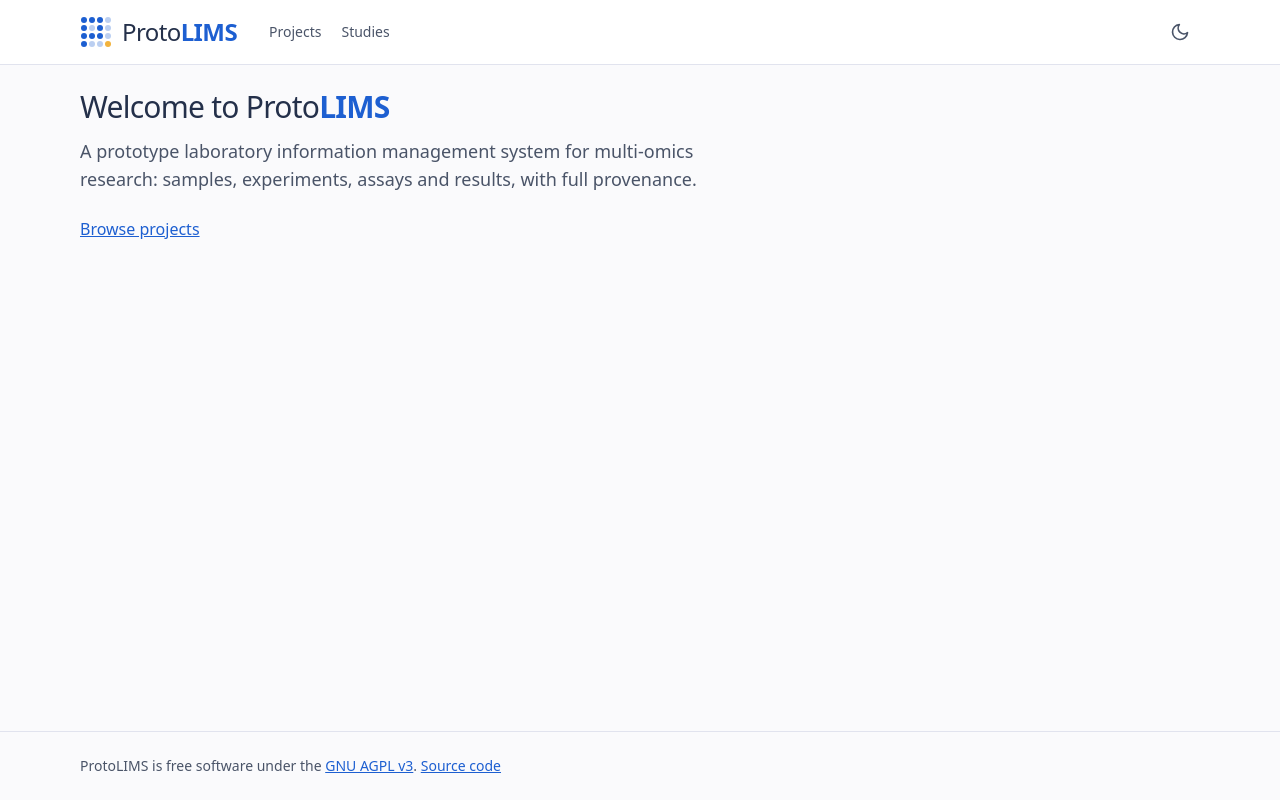
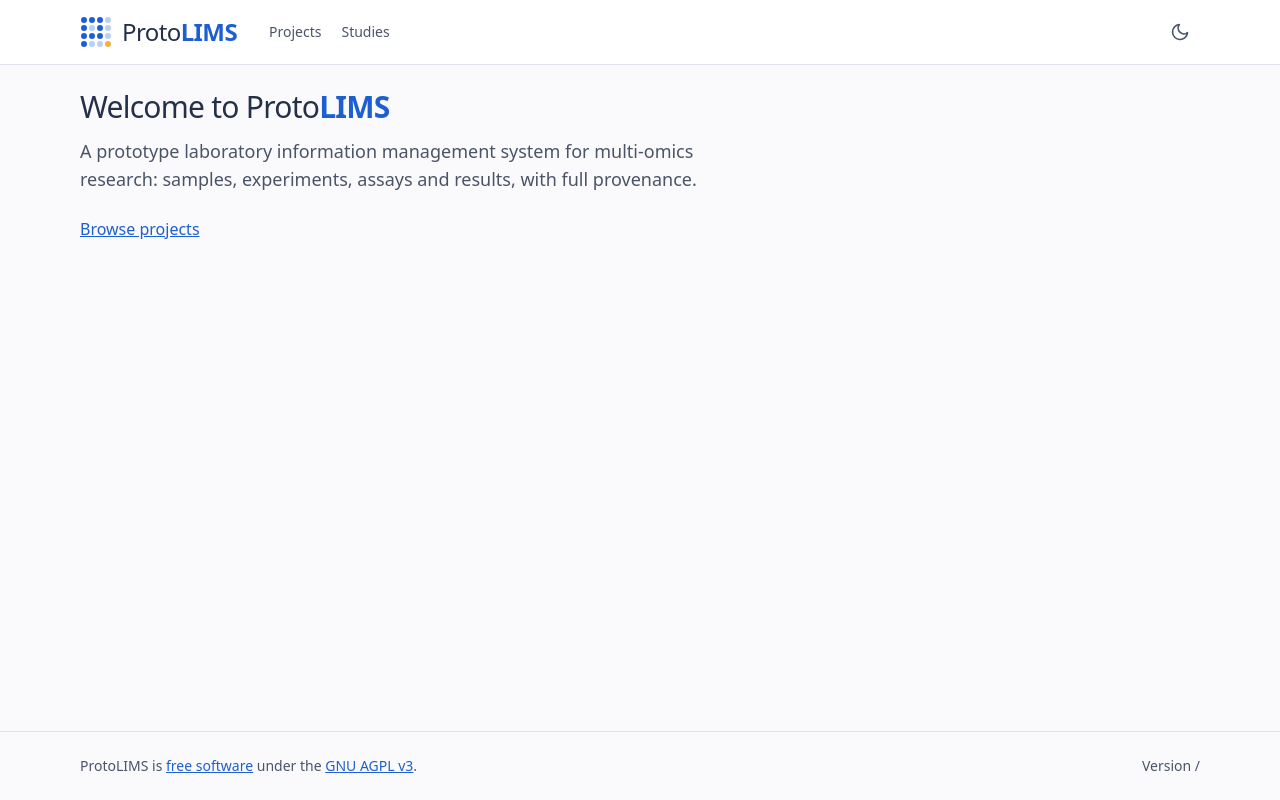
Before and after one commit to leehart3000/protolims, a React (Vite) app in the folder frontend/: page / in a window 1280 px wide. Built offline with nearby package versions, Linux system fonts and the light colour scheme; what openapi-fetch would draw is missing.

Commit message:
feat(frontend): show the version and commit in the footer, and link "free software" to the source

```diff
--- a/frontend/src/App.tsx
+++ b/frontend/src/App.tsx
@@ -53,21 +53,27 @@ export default function App() {
       </main>
 
       <footer className="border-t border-line">
-        <div className="mx-auto max-w-6xl px-4 py-6 text-sm text-muted">
-          ProtoLIMS is free software under the{' '}
+        <div className="mx-auto flex max-w-6xl flex-wrap justify-between gap-x-6 gap-y-2 px-4 py-6 text-sm text-muted">
+          <p>
+            ProtoLIMS is{' '}
+            <a
+              className="text-link underline hover:no-underline"
+              href="https://github.com/leehart3000/protolims"
+            >
+              free software
+            </a>{' '}
+            under the{' '}
             <a
               className="text-link underline hover:no-underline"
               href="https://www.gnu.org/licenses/agpl-3.0.html"
             >
               GNU AGPL v3
             </a>
-          .{' '}
-          <a
-            className="text-link underline hover:no-underline"
-            href="https://github.com/leehart3000/protolims"
-          >
-            Source code
-          </a>
+            .
+          </p>
+          <p>
+            Version {import.meta.env.VITE_APP_VERSION}/{import.meta.env.VITE_APP_COMMIT}
+          </p>
         </div>
       </footer>
     </div>
--- /dev/null
+++ b/frontend/src/build-info.d.ts
@@ -0,0 +1,5 @@
+// Set by vite.config.ts (see buildInfo there).
+interface ImportMetaEnv {
+  readonly VITE_APP_VERSION: string
+  readonly VITE_APP_COMMIT: string
+}
--- a/frontend/vite.config.ts
+++ b/frontend/vite.config.ts
@@ -1,6 +1,43 @@
+import { execSync } from 'node:child_process'
+
+import tailwindcss from '@tailwindcss/vite'
 import react from '@vitejs/plugin-react'
-import tailwindcss from '@tailwindcss/vite'
 import { defineConfig } from 'vitest/config'
+
+function git(args: string): string | null {
+  try {
+    return execSync(`git ${args}`, { stdio: ['ignore', 'pipe', 'ignore'] })
+      .toString()
+      .trim()
+  } catch {
+    return null
+  }
+}
+
+// Which release and commit this build is, shown in the footer.
+function buildInfo() {
+  const commit = (process.env.GITHUB_SHA ?? git('rev-parse HEAD') ?? 'unknown').slice(0, 7)
+
+  // Production builds run because a release tag (e.g. v0.3.0) was pushed.
+  if (process.env.GITHUB_REF_TYPE === 'tag' && process.env.GITHUB_REF_NAME) {
+    return { version: process.env.GITHUB_REF_NAME.replace(/^v/, ''), commit }
+  }
+
+  // Otherwise use the nearest release tag: "v0.3.0-2-g1a2b3c4" means two commits after v0.3.0.
+  const match = git('describe --tags --long --match "v*"')?.match(/^v(.+)-(\d+)-g[0-9a-f]+$/)
+  const tag = match?.[1]
+  const ahead = match?.[2]
+  if (!tag || !ahead) {
+    return { version: 'unreleased', commit }
+  }
+  return { version: ahead === '0' ? tag : `${tag}+${ahead}`, commit }
+}
+
+// Vite (when building) and Vitest (when testing) both expose VITE_* variables to the app
+// as import.meta.env.VITE_*.
+const build = buildInfo()
+process.env.VITE_APP_VERSION = build.version
+process.env.VITE_APP_COMMIT = build.commit
 
 export default defineConfig({
   plugins: [react(), tailwindcss()],
```
Also changed, not shown: 1 other file (tests, documents, lock files or other folders). Lines whose indentation alone changed are shown as unchanged.
